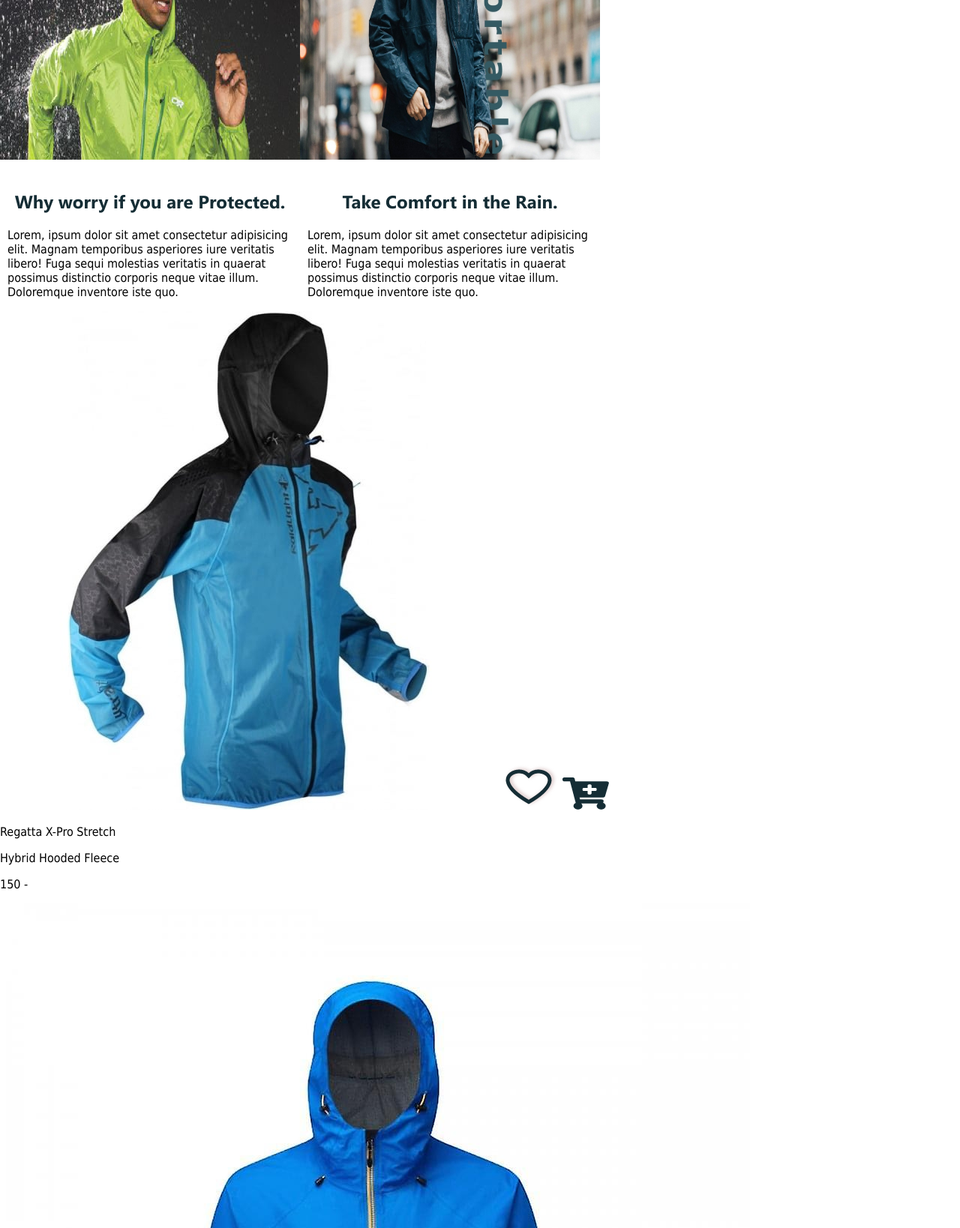
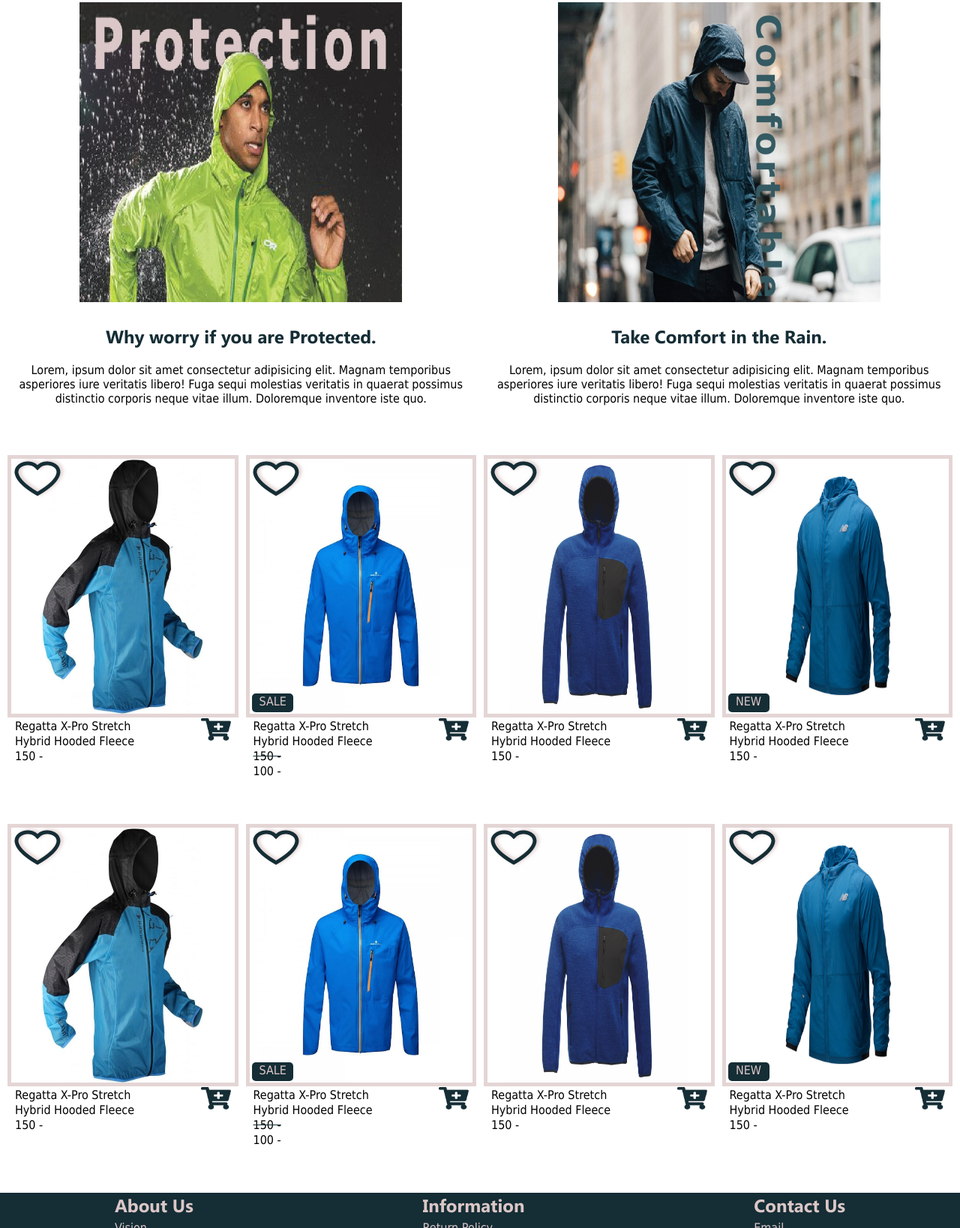
Before and after one commit to Tonix89/course-assignment-mock-up, a plain HTML site: page index.html in a window 1280 px wide. Shown: the part 1162-2800 px from the top of the page at 75% size. Drawn offline with Linux system fonts and the light colour scheme.

Commit message:
index page

```diff
--- a/css/styles.css
+++ b/css/styles.css
@@ -19,7 +19,6 @@
 }
 body{
     font-family: "Tahoma", 'Segoe UI', Geneva, Verdana, sans-serif;
-    min-height: 100vh;
     margin: 0;
     display: grid;
     grid-template-rows: auto 1fr auto;
@@ -39,7 +38,7 @@
 ------------------------ **/
 header{
     background-color: #edd5e9;
-    width: 100vw;
+    min-width: 100vw;
     position: fixed;
     display: grid;
     grid-template-columns: auto 1fr auto;
@@ -56,8 +55,8 @@
 .icons img{
     width: 30px;
     height: 30px;
-    margin-top: 0;
-    margin-left: 15px;
+    margin-top: 5px;
+    margin-right: 10px;
 }
 nav{
     display: flex;
@@ -72,36 +71,120 @@
     font-size: 30px;
     margin-left: 20px;
 }
-/** Main-------------------------------------
+/** Main branding------------------------------
 ----------------------**/
-.branding{
-    margin-top: 125px;
+main{
+    margin-top: 105px;
+    padding: 10px;
+}
+.branding img{
+    height: 500px;
+    width: 520px;
+    margin-bottom: 25px;
+}
+.flexible,.durable{
     display: grid;
-    grid-template-columns: 1fr 1fr 1fr 1fr;
-}
-.flexible, .durable{
-    grid-column-start: 1;
-    grid-column-end: 5;
-    margin-right: 10px;
-    margin-left: 10px;
-    column-gap: 10pxpx;
+    grid-template-columns: auto auto;
+    grid-auto-flow: dense;
+    grid-gap: 10px;
     align-items: center;
 }
-.branding img{
+.durable>img{
+    grid-column: 2;
+}
+.durable>.text{
+    grid-column:1 ;
+}
+.branding-2{
+    display: grid;
+    grid-template-columns: auto auto;
+    grid-gap: 15px;
+    text-align: center;
+}
+.branding-2 img{
+    width: 430px;
     height: 400px;
-    width: 400px;
-    margin-bottom: 25px;
+}
+/***Main Product---------------------------------
+---------------------**/
+.product{
+    display: grid;
+    grid-template-columns: repeat(4, 1fr);
+    align-content: center;
+    margin: auto;
+    grid-gap: 10px
+}
+.picture{
+    background-color: #dbc7c7c0;
+    padding: 5px;
+    width: 100%;
+    height: 350px;
+}
+.add-icon{
+    width: 40px;
+    height: 30px;
+    margin-right: 10px;
+    float:right;
+}
+.product p{
+    margin: 1px 10px;
+}
+.product-sample{
+    display: grid;
+    grid-template-columns: 0px 1fr;
+    grid-template-rows: 351px 1fr;
+    margin-top: 50px;
+}
+.like-icon{
+    grid-area: 1/1/1/1;
+    margin-left: 5px;
+}
+.sale{
+    grid-area: 1/1/1/1;
+    margin: 318px 0 8px 8px;
+    background-color: #152d35;
+    color: #dbc7c7;
+    border-radius: 5px;
+    width: 55px;
+    text-align: center;
+}
+.orig-price{
+    text-decoration: line-through;
+    text-decoration-color: #152d35;
 }
 
-.flexible{
-    display: grid;
-    grid-template-columns: 1fr 1fr;
+/** Footer information -------------------------------------------
+-------------------------**/
+.info{
+    display: flex;
+    justify-content: space-around;
+    background-color: #152d35;
+    margin-top: 50px;
+    text-align: left;
 }
-.durable{
-    display: flex;
-    flex-direction: row-reverse;
-    justify-content: space-between;
+.info-header h2, .info-header li{
+    margin-bottom: 5px;
 }
-.protection div, .comfortable div{
-    margin: 10px;
+.info-header a{
+    color: #dbc7c7;
 }
+
+/** Footer Social Media ---------------------------------------------
+--------------------------------**/
+.social-media, .payment-partners{
+    text-align: center;
+    margin-top: 40px;
+}
+footer img{
+    margin-inline: 20px;
+}
+
+/** Footer Copyright ------------------------------------------------
+-------------------------------**/
+footer p{
+    background-color: #edd5e9;
+    text-align: center;
+    margin-top: 40px;
+    margin-bottom: 0;
+    padding: 10px;
+}
--- a/index.html
+++ b/index.html
@@ -48,6 +48,7 @@
                             possimus distinctio corporis neque vitae illum. Doloremque inventore iste quo.</p>
                 </div>
             </div>
+            <div class="branding-2">
                 <div class="protection">
                     <img src="images/Protection.jpg">
                     <div>
@@ -66,73 +67,155 @@
                         possimus distinctio corporis neque vitae illum. Doloremque inventore iste quo.</p>
                     </div>
                 </div>
+            </div>
         </section>
-        <section class="product">
-            <div>
-                <img src="images/Men running rain jacket blue 1.jpg" class="p1">
-                <img src="icons/Liked items.png" class="like">
-                <img src="icons/Add cart icon.png" class="add">
+        <div class="product">
+            <section>
+                <div class="product-sample">
+                    <img src="images/Men running rain jacket blue 1.jpg" class="picture">
+                    <div class="like-icon" >
+                        <img src="icons/Liked items.png">
+                    </div>
+                </div>
+                <img src="icons/Add cart icon.png" class="add-icon">
                 <p>Regatta X-Pro Stretch</p>
                 <p>Hybrid Hooded Fleece</p>
                 <p>150 -</p>
+            </section>
+            <section>
+                <div  class="product-sample">
+                    <img src="images/Men running rain jacket blue 2.jpg" class="picture">
+                    <div class="like-icon">
+                        <img src="icons/Liked items.png">
                     </div>
-            <div>
-                <img src="images/Men running rain jacket blue 2.jpg" class="p2">
-                <img src="icons/Liked items.png" class="like">
-                <img src="icons/Add cart icon.png" class="add">
-                <p class="sale">SALE</p>
+                    <div class="sale">
+                        <p>SALE</p>
+                    </div>
+                </div>
+                <img src="icons/Add cart icon.png" class="add-icon">
                 <p>Regatta X-Pro Stretch</p>
                 <p>Hybrid Hooded Fleece</p>
-                <p class="discounted">150 -</p>
+                <div class="orig-price">
+                    <p>150 -</p>
+                </div>
                 <p>100 -</p>
+            </section>
+            <section>
+                <div class="product-sample">
+                    <img src="images/Men running rain jacket blue 3.jpg" class="picture">
+                    <div class="like-icon" >
+                        <img src="icons/Liked items.png">
                     </div>
-            <div>
-                <img src="images/Men running rain jacket blue 3.jpg" class="p3">
-                <img src="icons/Liked items.png" class="like">
-                <img src="icons/Add cart icon.png" class="add">
+                </div>
+                <img src="icons/Add cart icon.png" class="add-icon">
                 <p>Regatta X-Pro Stretch</p>
                 <p>Hybrid Hooded Fleece</p>
                 <p>150 -</p>
-            </div><div>
-                <img src="images/Men running rain jacket blue 4.jpg" class="p4">
-                <img src="icons/Liked items.png" class="like">
-                <img src="icons/Add cart icon.png" class="add">
+            </section>
+            <section>
+                <div  class="product-sample">
+                    <img src="images/Men running rain jacket blue 4.jpg" class="picture">
+                    <div class="like-icon">
+                        <img src="icons/Liked items.png">
+                    </div>
+                    <div class="sale">
                         <p>NEW</p>
+                    </div>
+                </div>
+                <img src="icons/Add cart icon.png" class="add-icon">
                 <p>Regatta X-Pro Stretch</p>
                 <p>Hybrid Hooded Fleece</p>
                 <p>150 -</p>
+            </section>
+            <section>
+                <div class="product-sample">
+                    <img src="images/Men running rain jacket blue 1.jpg" class="picture">
+                    <div class="like-icon" >
+                        <img src="icons/Liked items.png">
                     </div>
+                </div>
+                <img src="icons/Add cart icon.png" class="add-icon">
+                <p>Regatta X-Pro Stretch</p>
+                <p>Hybrid Hooded Fleece</p>
+                <p>150 -</p>
             </section>
+            <section>
+                <div  class="product-sample">
+                    <img src="images/Men running rain jacket blue 2.jpg" class="picture">
+                    <div class="like-icon">
+                        <img src="icons/Liked items.png">
+                    </div>
+                    <div class="sale">
+                        <p>SALE</p>
+                    </div>
+                </div>
+                <img src="icons/Add cart icon.png" class="add-icon">
+                <p>Regatta X-Pro Stretch</p>
+                <p>Hybrid Hooded Fleece</p>
+                <div class="orig-price">
+                    <p>150 -</p>
+                </div>
+                <p>100 -</p>
+            </section>
+            <section>
+                <div class="product-sample">
+                    <img src="images/Men running rain jacket blue 3.jpg" class="picture">
+                    <div class="like-icon" >
+                        <img src="icons/Liked items.png">
+                    </div>
+                </div>
+                <img src="icons/Add cart icon.png" class="add-icon">
+                <p>Regatta X-Pro Stretch</p>
+                <p>Hybrid Hooded Fleece</p>
+                <p>150 -</p>
+            </section>
+            <section>
+                <div  class="product-sample">
+                    <img src="images/Men running rain jacket blue 4.jpg" class="picture">
+                    <div class="like-icon">
+                        <img src="icons/Liked items.png">
+                    </div>
+                    <div class="sale">
+                        <p>NEW</p>
+                    </div>
+                </div>
+                <img src="icons/Add cart icon.png" class="add-icon">
+                <p>Regatta X-Pro Stretch</p>
+                <p>Hybrid Hooded Fleece</p>
+                <p>150 -</p>
+            </section>
+        </div>
     </main>
 
 
     <footer>
         <section class="info">
-            <div>
+            <div class="info-header">
                 <h2><a href="#">About Us</a></h2>
                     <li><a href="#">Vision</a></li>
                     <li><a href="#">Mission</a></li>
             </div>
-            <div>
+            <div class="info-header">
                 <h2><a href="#">Information</a></h2>
                     <li><a href="#">Return Policy</a></li>
                     <li><a href="#">Delivery Time</a></li>
-            </div><div>
-                <h2><a href="#">Contact</a></h2>
+            </div>
+            <div class="info-header">
+                <h2><a href="#">Contact Us</a></h2>
                     <li><a href="#">Email</a></li>
-                    <li><a href="#">Visiting Address</a></li>
+                    <li><a href="#">Address</a></li>
             </div>
         </section>
         <section class="social-media">
             <h2>Connect With Us:</h2>
-            <img src="icons/instagram.jpg">
+            <img src="icons/facebook.jpg">
             <img src="icons/instagram.jpg">
         </section>
         <section class="payment-partners">
             <h2>Payment Partners:</h2>
             <img src="icons/Paypal.jpg">
             <img src="icons/vipps.jpg">
-            <img src="">
+            <img src="icons/visa.jpg">
         </section>
         <p class="copyright">Copyright &copy; 2022. All Rights Reserved.</p>
     </footer>
```
Lines whose indentation alone changed are shown as unchanged.
